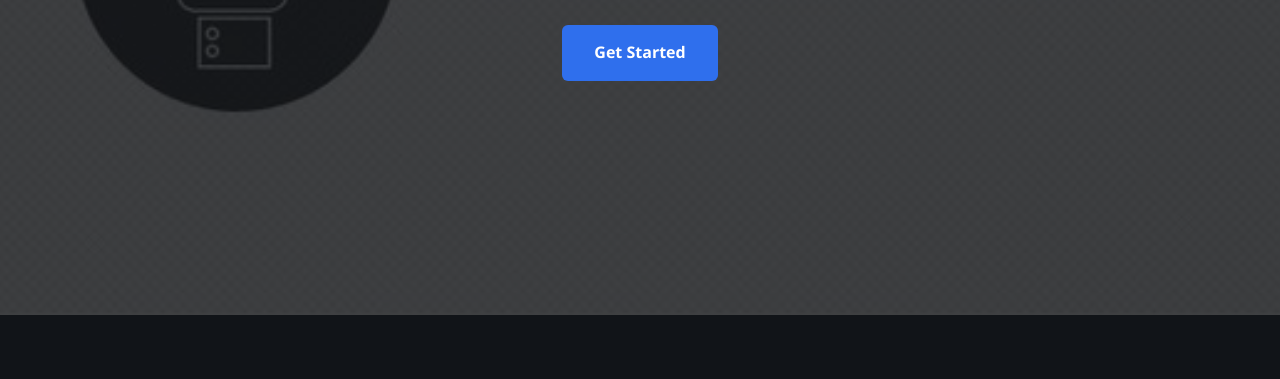
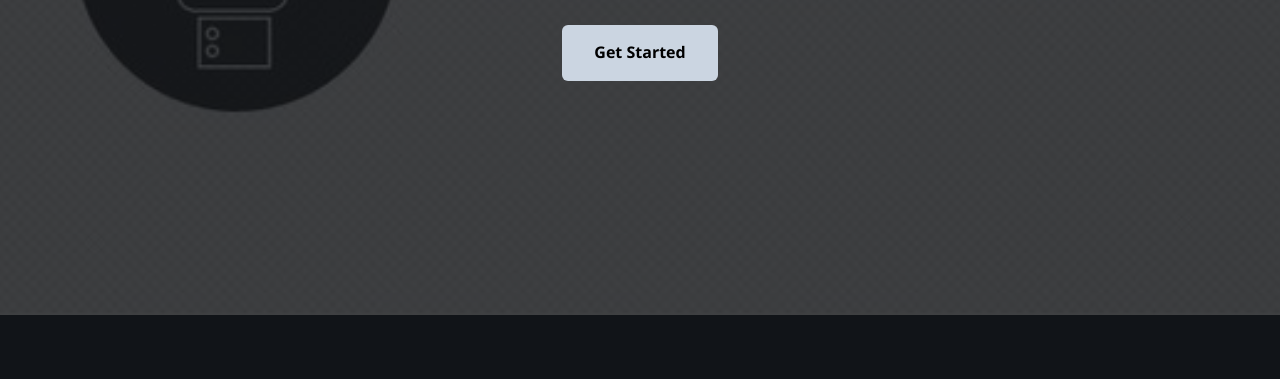
Before and after one commit to Darkween-ship-it/Volunteer_Management_system, a plain HTML site: page frontend/index.html in a window 1280 px wide. Shown: the part 421-800 px from the top of the page. Drawn offline with Linux system fonts and the light colour scheme.

Commit message:
modify the hover of the primary btn

```diff
--- a/frontend/style.css
+++ b/frontend/style.css
@@ -110,12 +110,14 @@ nav a:hover {
 }
 
 .btn-primary {
-    background: #2f6fed;
-    color: #ffffff;
+
+    background: #cbd5e1;
+    color: black;
 }
 
 .btn-primary:hover {
-    background: #2454c4;
+    background: #2f6fed;
+    color: #ffffff;
 }
 
 .btn-block {
```
